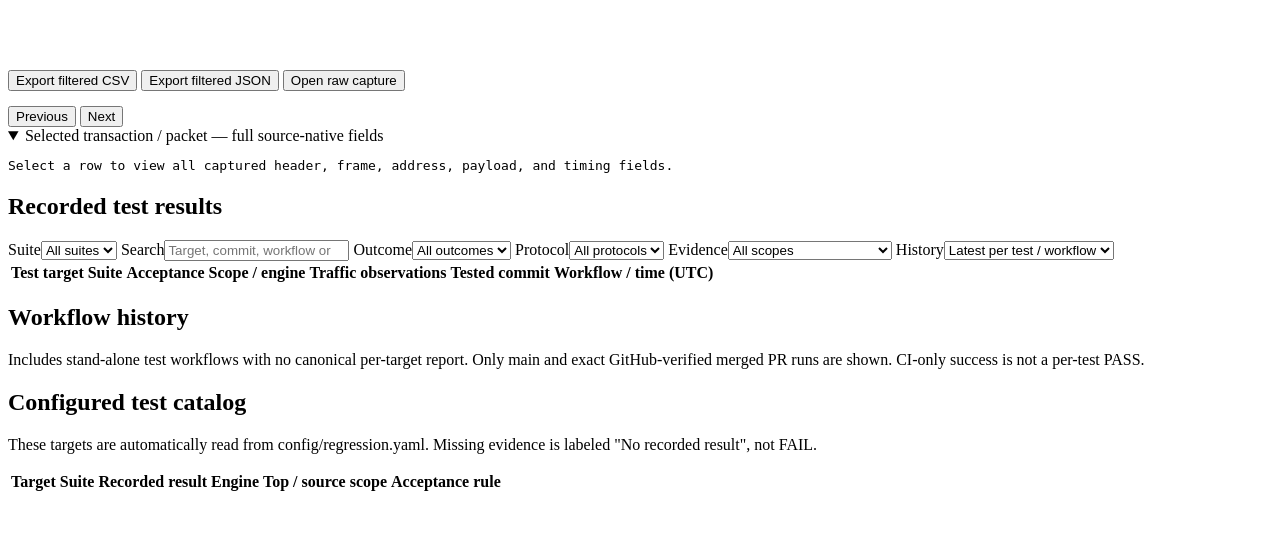
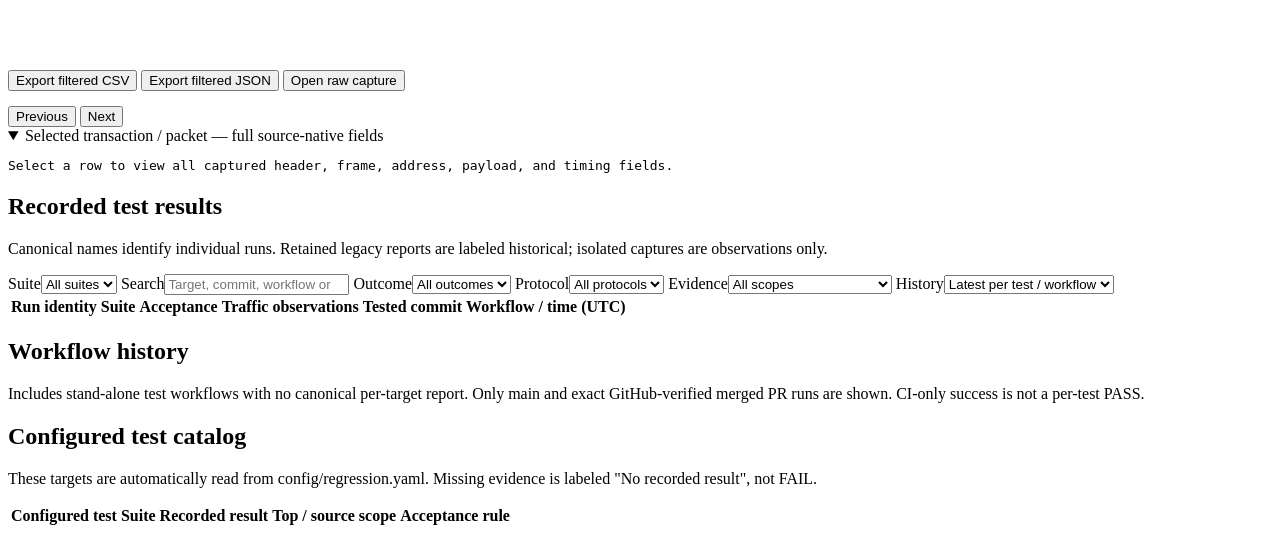
Before and after one commit to r987r/xezim-hello-world, a Python web app: template tools/templates/site_runs.html in a window 1280 px wide. Shown: the part 1097-1633 px from the top of the page. Before the commit the page ends 1588 px from the top, so only its background shows below. Run offline with Jinja, Linux system fonts and the light colour scheme; the template is opened without the code that fills it, so the values that code supplies are empty.

Commit message:
Show existing canonical run labels in Test Runs and the CLI (#291)
Refs #139. Preserve original report paths, independently verified historical labels and existing CLI invocation selectors. No workflows, catalog tests, simulation behavior or RTL changes.

```diff
--- a/tools/publish_site.py
+++ b/tools/publish_site.py
@@ -1989,6 +1989,9 @@ def build(output,evidence,repository,sha,config):
     catalog=yaml.safe_load((ROOT/'config/regression.yaml').read_text())
     source_scenario=json.loads((ROOT/'config/scenarios/cpu-bfm-ddr-roundtrip.json').read_text())
     flow_intents=intended_flow_catalog(catalog,scenario=source_scenario)
+    from test_identity import catalog as identity_catalog
+    test_names={target:'/'.join(identity)
+                for identity,target in identity_catalog(catalog['tests']).items()}
     noc=json.loads((ROOT/'gen/noc/floonoc/manifest.json').read_text())
     chip=json.loads((ROOT/'gen/chip/manifest.json').read_text())
     monitors=json.loads((ROOT/'gen/supernoc/axi_monitors.json').read_text())
@@ -2076,7 +2079,7 @@ def build(output,evidence,repository,sha,config):
              'built_at':datetime.now(timezone.utc).isoformat(),'runs':runs,'entries':entries,
              'notes':notes,'documents':docs,'networks':noc['networks'],'chip':chip,
              'monitors':monitors['monitors'],'fabric':fabric['summary'],'tests':catalog['tests'],
-             'test_intents':flow_intents}
+             'test_names':test_names,'test_intents':flow_intents}
     dump(output/'data/site.json',dataset)
     data=json.dumps(dataset,separators=(',',':')).replace('<','\\u003c')
     for page in ('index','topology','explorer','fabric','address-map','runs','docs','reference'):
--- a/tools/templates/site_runs.html
+++ b/tools/templates/site_runs.html
@@ -53,6 +53,8 @@
 </style>
 
 <h2 id="recorded-tests">Recorded test results</h2>
+<p class="muted">Canonical names identify individual runs. Retained legacy reports are labeled historical; isolated captures are observations only.</p>
+<style>.run-identity{display:inline-block;max-inline-size:min(30rem,48vw);overflow-wrap:anywhere;white-space:normal;line-height:1.4}</style>
 <div class="filters">
   <label>Suite<select id="family"><option value="">All suites</option></select></label>
   <label>Search<input id="search" type="search" placeholder="Target, commit, workflow or protocol"></label>
@@ -62,7 +64,7 @@
   <label>History<select id="history"><option value="latest">Latest per test / workflow</option><option value="all">All retained runs</option></select></label>
   <span id="count" class="muted" aria-live="polite"></span>
 </div>
-<div class="scroll"><table><thead><tr><th>Test target</th><th>Suite</th><th>Acceptance</th><th>Scope / engine</th><th>Traffic observations</th><th>Tested commit</th><th>Workflow / time (UTC)</th></tr></thead><tbody id="results"></tbody></table></div>
+<div class="scroll"><table><thead><tr><th>Run identity</th><th>Suite</th><th>Acceptance</th><th>Traffic observations</th><th>Tested commit</th><th>Workflow / time (UTC)</th></tr></thead><tbody id="results"></tbody></table></div>
 
 <h2>Workflow history</h2>
 <p class="muted">Includes stand-alone test workflows with no canonical per-target report. Only main and exact GitHub-verified merged PR runs are shown. CI-only success is not a per-test PASS.</p>
@@ -71,7 +73,7 @@
 
 <h2 id="test-catalog">Configured test catalog</h2>
 <p class="muted">These targets are automatically read from config/regression.yaml. Missing evidence is labeled "No recorded result", not FAIL.</p>
-<div class="scroll"><table><thead><tr><th>Target</th><th>Suite</th><th>Recorded result</th><th>Engine</th><th>Top / source scope</th><th>Acceptance rule</th></tr></thead><tbody id="catalog"></tbody></table></div>
+<div class="scroll"><table><thead><tr><th>Configured test</th><th>Suite</th><th>Recorded result</th><th>Top / source scope</th><th>Acceptance rule</th></tr></thead><tbody id="catalog"></tbody></table></div>
 
 <script type="application/json" id="site-data">__SITE_DATA__</script>
 <script>__RUN_TRAFFIC_JS__</script>
@@ -80,6 +82,7 @@
 "use strict";
 const D=JSON.parse(document.getElementById("site-data").textContent);
 const byId=id=>document.getElementById(id);
+const configuredTest=name=>D.test_names[name];
 const text=(tag,value,cls)=>{
   const n=document.createElement(tag);
   n.textContent=String(value);
@@ -143,7 +146,7 @@ const flowSelect=byId("flow-target");
 const flowNames=Object.keys(D.tests).sort();
 for(const name of flowNames){
   const option=document.createElement("option");
-  option.value=name;option.textContent=name;flowSelect.append(option);
+  option.value=name;option.textContent=configuredTest(name);flowSelect.append(option);
 }
 let selectedFlowEntry=null;
 const markFlow=(target,entry=null)=>{
@@ -290,7 +293,7 @@ function render(){
   for(const e of D.entries){
     if(fam&&suite(e.target,e.workflow)!==fam)continue;
     if(protocolFilter.value&&!(e.protocols||[]).includes(protocolFilter.value))continue;
-    if(!matchesQuery([e.target,e.testname,e.config_target,e.simulator,e.execution_id,e.workflow,e.source_sha,e.engine,(e.protocols||[]).join(" ")],q))continue;
+    if(!matchesQuery([e.target,e.canonical_id,e.testname,e.config_target,e.simulator,e.execution_id,e.workflow,e.source_sha,e.engine,(e.protocols||[]).join(" ")],q))continue;
     if(outcome&&(e.evidence_only||(outcome==="pass")!==e.passed))continue;
     if(kind==="axi"&&!e.axi)continue;
     if(kind==="protocol"&&!(e.protocols||[]).length)continue;
@@ -305,7 +308,8 @@ function render(){
     if(latest&&seen.has(key))continue;
     seen.add(key);
     const tr=document.createElement("tr");
-    const testLink=link(e.target,e.path);
+    const testLink=link(e.canonical_id||e.target,e.path);
+    testLink.classList.add("run-identity");
     const inspect=document.createElement("button");inspect.type="button";
     inspect.textContent="Inspect traffic";inspect.style.display="block";
     inspect.style.marginTop="7px";inspect.style.fontSize="12px";
@@ -317,28 +321,23 @@ function render(){
     openFlow.onclick=()=>markFlow(e.target,e);
     const named=e.evidence_only?
       text("div","Isolated source-verified monitor capture · no regression result.json","muted"):
-      e.canonical_id?
-      text("div","Canonical: "+e.simulator+"/"+e.config_target+"/"+e.testname,"muted"):
-      text("div","Historical run: canonical identity not archived","muted");
-    td(tr,testLink,named,e.canonical_url?link("Open canonical run",e.canonical_url):text("span","","muted"),inspect,openFlow);
+      !e.canonical_id?text("div","Historical run: canonical identity not archived","muted"):null;
+    td(tr,testLink,...(named?[named]:[]),inspect,openFlow);
     td(tr,suite(e.target,e.workflow));
     const evidenceRelation=e.source_sha===D.source_sha?"Exact tested/site SHA":
       e.verified_site_source_sha===D.source_sha?"Verified same Git tree":
       e.verified_fabric_source_sha===D.source_sha?"Fabric inputs equivalent only":
       "Historical tested SHA";
+    const manifestLink=compilerManifestLink(e);
+    const manifestRow=text("div","","muted");
+    if(manifestLink)manifestRow.append(manifestLink);
     td(tr,text("span",e.evidence_only?"OBSERVED":e.passed?"PASS":"FAIL",
                  e.evidence_only?"muted":e.passed?"good":"bad"),
       text("div",e.evidence_only?"Capture only · "+(e.workflow_conclusion||"unknown")+
            " workflow; never a full-chip PASS":
            e.acceptance_scope==="compile_only"?"Compile/lint only · no simulation":
            e.expected_failure?"Required negative check":"Positive regression","muted"),
-      text("div",evidenceRelation,"muted"));
-    const manifestLink=compilerManifestLink(e);
-    if(manifestLink){
-      const manifestRow=text("div","","muted");
-      manifestRow.append(manifestLink);
-      td(tr,e.engine,manifestRow);
-    }else td(tr,e.engine);
+      text("div",evidenceRelation,"muted"),...(manifestLink?[manifestRow]:[]));
     const protocols=e.protocols||[];
     td(tr,protocols.length?
       String(e.protocol_observations)+" "+protocols.join(", ")+" observations":
@@ -358,7 +357,7 @@ function render(){
   if(!count){
     const tr=document.createElement("tr");
     const cell=text("td","No recorded test evidence matches these filters. Check the configured catalog and workflow history below.","empty");
-    cell.colSpan=7;tr.append(cell);results.append(tr);
+    cell.colSpan=6;tr.append(cell);results.append(tr);
   }
   byId("count").textContent=count+" recorded results shown";
 
@@ -393,15 +392,16 @@ function render(){
     const recorded=latestTarget.get(name);
     if(protocolFilter.value&&!plannedProtocols.includes(protocolFilter.value)&&
        !(recorded?.protocols||[]).includes(protocolFilter.value))continue;
-    if(!matchesQuery([name,t.logical_test,t.engine,t.top,t.sources,t.pass],q))continue;
+    if(!matchesQuery([name,configuredTest(name),t.engine,t.top,t.sources,t.pass],q))continue;
     const tr=document.createElement("tr"),e=latestTarget.get(name);
     const flowBtn=document.createElement("button");
     flowBtn.type="button";flowBtn.textContent="View flow";
     flowBtn.onclick=()=>markFlow(name);
-    td(tr,name,text("div",t.logical_test||"Legacy naming not archived","muted"),flowBtn);td(tr,suite(name));
+    td(tr,text("span",configuredTest(name),"run-identity"),
+       text("div","Invocation selector: "+name,"muted"),flowBtn);
+    td(tr,suite(name));
     if(e)td(tr,link(e.passed?"PASS · run #"+e.run_id:"FAIL · run #"+e.run_id,e.path));
     else td(tr,text("span","No recorded result","muted"));
-    td(tr,t.engine);
     td(tr,t.top||t.sources||"Generated scope");
     td(tr,t.expect_failure?"Required failure: "+t.expect_failure:t.pass||"Runner acceptance / diagnostics");
     catalog.append(tr);
```
Also changed, not shown: docs/regression.md (+5 -0 lines), tests/smoke_runs_browser.py (+33 -4 lines), tests/test_publication.py (+6 -0 lines), tests/test_regression.py (+14 -0 lines), tools/regress.py (+6 -2 lines).
